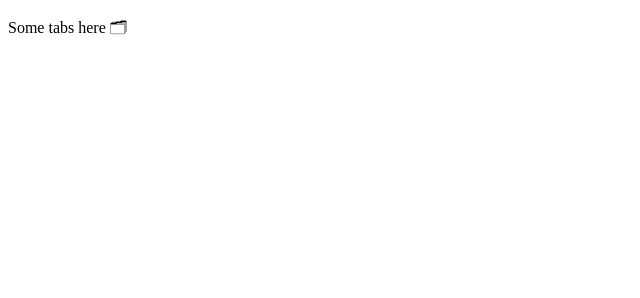
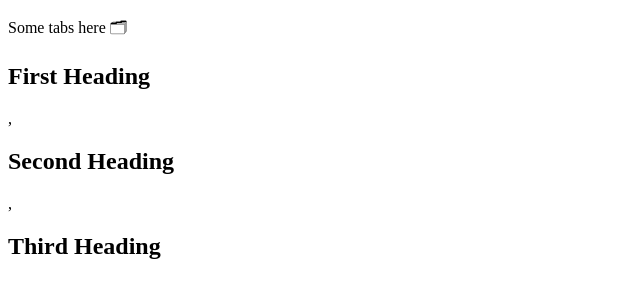
Before and after one commit to iambexnewton/em_challenge, a plain HTML site: page index.html in a window 1280 px wide. Shown: the whole page, without its empty margins (0-640 px from the left). Drawn offline with Linux system fonts and the light colour scheme.

Commit message:
em/initial render of data no styles

```diff
--- a/index.html
+++ b/index.html
@@ -1,14 +1,21 @@
 <!DOCTYPE html>
 <html lang="en">
   <head>
-		<meta charset="UTF-8">
-		<meta name="viewport" content="width=device-width, initial-scale=1.0">
-		<meta http-equiv="X-UA-Compatible" content="ie=edge">
+    <meta charset="UTF-8" />
+    <meta name="viewport" content="width=device-width, initial-scale=1.0" />
+    <meta http-equiv="X-UA-Compatible" content="ie=edge" />
     <title>Tab Challenge</title>
-		<link rel="stylesheet" href="style.css">
-		<script src="tabs.js"></script>
+    <link rel="stylesheet" href="style.css" />
+    <script type="module">
+     	import { tabsData, renderData } from "./tabs.js";
+     	document.addEventListener("DOMContentLoaded", () => {
+    	console.log("DOM is fully loaded");
+        renderData(tabsData);
+      });
+    </script>
   </head>
   <body>
     <p>Some tabs here 🗂</p>
+    <div id="app"></div>
   </body>
 </html>
--- a/tabs.js
+++ b/tabs.js
@@ -1 +1,38 @@
-console.log('log from tabs.js');
+
+export const tabsData = [
+    {
+      id: 1,
+      title: "First Tab",
+      content: {
+        heading: "First Heading",
+        body: "First body",
+      },
+    },
+    {
+      id: 2,
+      title: "Second Tab",
+      content: {
+        heading: "Second Heading",
+        body: "Second body",
+      },
+    },
+    {
+      id: 3,
+      title: "Third Tab",
+      content: {
+        heading: "Third Heading",
+        body: "Third body",
+      },
+    },
+  ];
+
+  export function renderData(){
+    const appContainer = document.querySelector("#app")
+    const renderData = tabsData.map((tab, index) =>
+      `<div id=${index}>
+       <h2>${tab.content.heading}</h2>
+       </div>`
+   )
+    console.log(renderData)
+    appContainer.innerHTML = `<div> ${renderData}</div>`
+  }
```
Lines whose indentation alone changed are shown as unchanged.
